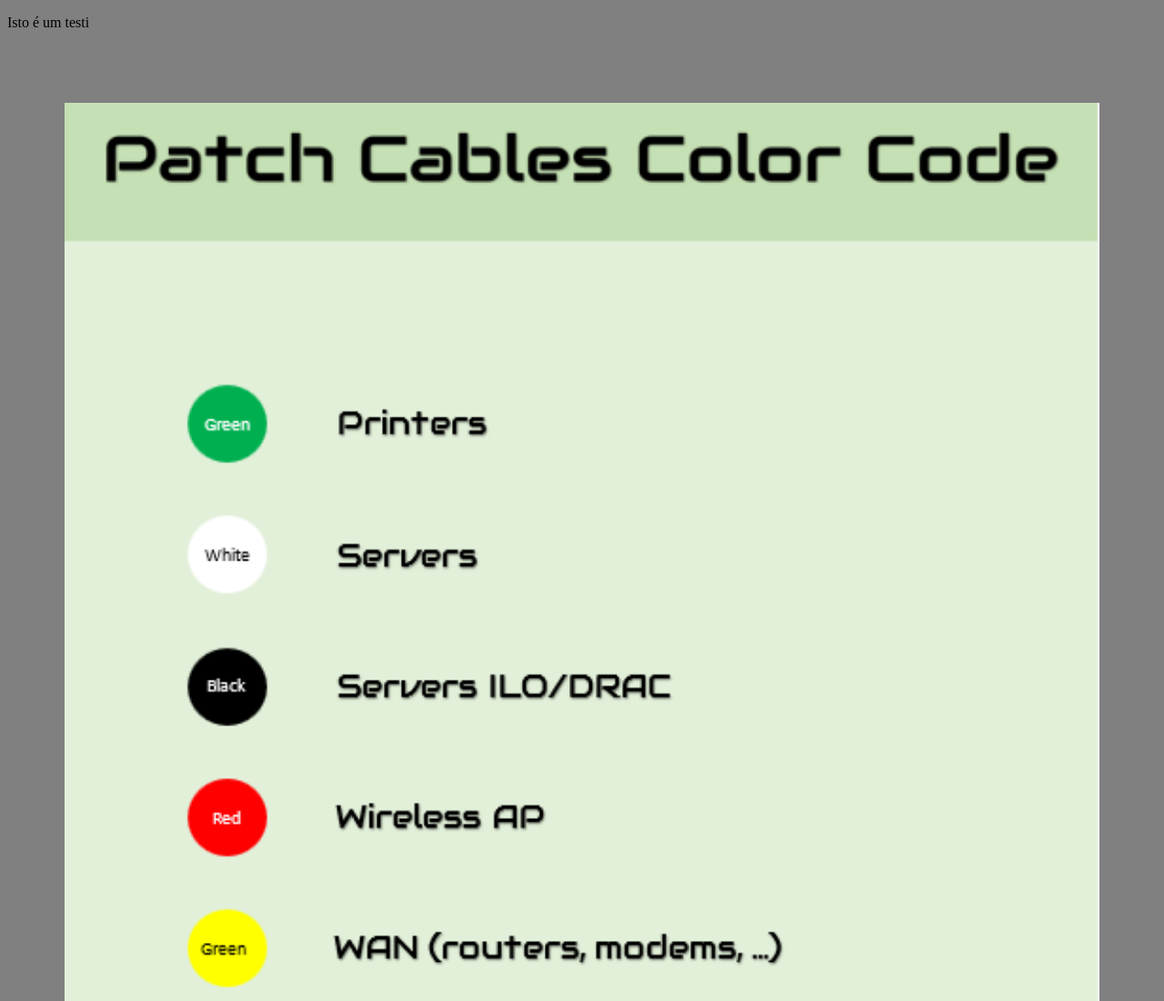
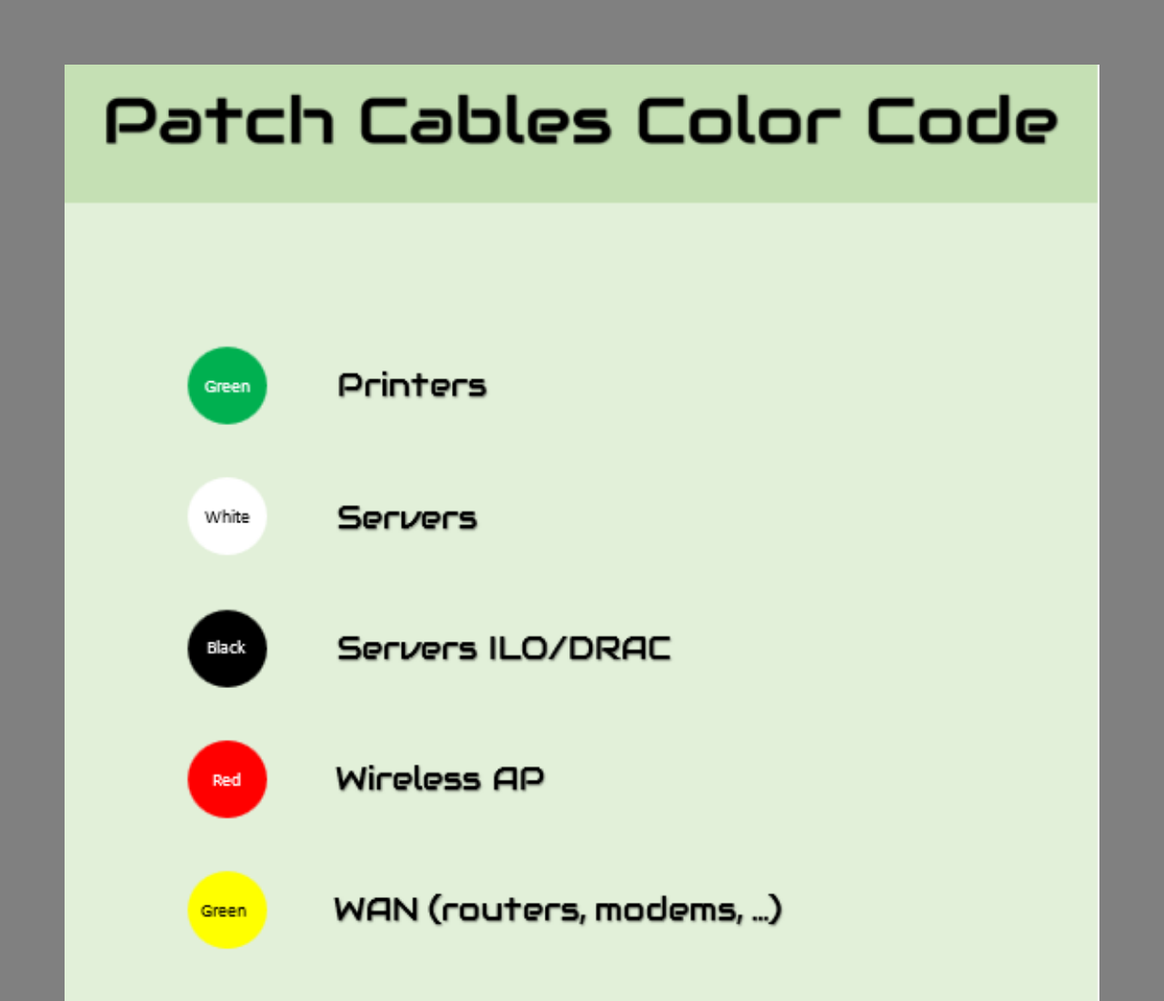
Before and after one commit to RomuloPy/PatchCablesColorCode, a plain HTML site: page index.html in a window 1280 px wide. Shown: the top 1100 px of the page at 91% size. Drawn offline with Linux system fonts and the light colour scheme.

Commit message:
Update index.html

```diff
--- a/index.html
+++ b/index.html
@@ -8,7 +8,6 @@
     <link rel="stylesheet" href="color_code.css">
 </head>
 <body>
-    <p>Isto é um testi</p>
     <img src="patch cables1.png" alt="">
 </body>
 </html>
```
